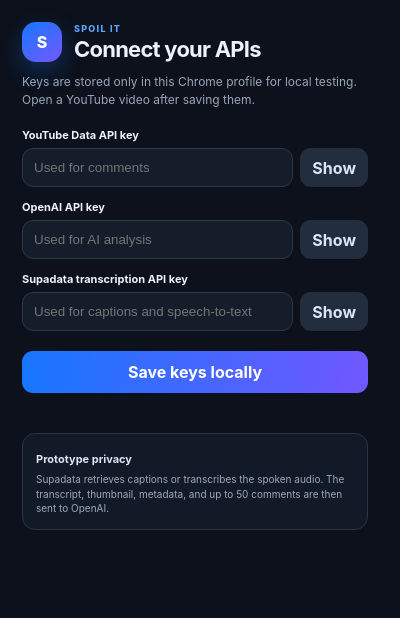
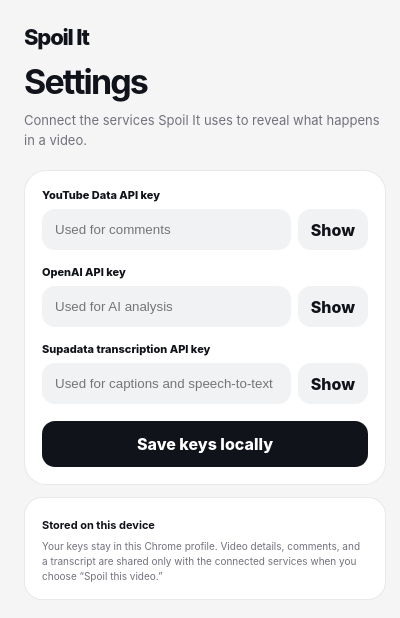
Before and after one commit to Gabriel-Kravets/YoutubeReviewExtension, a browser extension: page src/popup.html in a window 400 px wide. Drawn offline with Linux system fonts and the light colour scheme.

Commit message:
Refine Spoil It report and settings UI

```diff
--- a/src/popup.css
+++ b/src/popup.css
@@ -1,22 +1,40 @@
-:root { color-scheme: light dark; font-family: -apple-system, BlinkMacSystemFont, "Segoe UI", sans-serif; }
+:root {
+    color-scheme: light dark;
+    --bg: #f5f5f6;
+    --card: #fff;
+    --text: #11131a;
+    --muted: #71717d;
+    --border: rgb(17 19 26 / 9%);
+    --field: #f1f2f4;
+    --accent: #ff4d55;
+    font-family: -apple-system, BlinkMacSystemFont, "SF Pro Display", "Segoe UI", sans-serif;
+}
 * { box-sizing: border-box; }
-body { width: 390px; margin: 0; color: #edf3fc; background: #0c111b; }
-main { padding: 22px; }
-header { display: flex; align-items: center; gap: 12px; margin-bottom: 11px; }
-.logo { display: grid; width: 40px; height: 40px; place-items: center; border-radius: 14px; color: white; background: linear-gradient(145deg, #1677ff, #7657ff); box-shadow: 0 9px 24px rgb(22 119 255 / 30%); font-weight: 850; }
-.eyebrow { margin: 0 0 2px; color: #5ca5ff; font-size: 9px; font-weight: 850; letter-spacing: .14em; text-transform: uppercase; }
-h1 { margin: 0; font-size: 22px; letter-spacing: -.035em; }
-.intro { margin: 0 0 19px; color: #99a6b9; font-size: 12px; line-height: 1.5; }
-section { margin: 13px 0; }
-label { display: block; margin-bottom: 6px; font-size: 11px; font-weight: 750; }
+body { width: 410px; margin: 0; color: var(--text); background: var(--bg); }
+main { padding: 24px; }
+header { margin-bottom: 8px; }
+.brand { margin: 0 0 15px; font-size: 22px; font-weight: 850; letter-spacing: -.055em; }
+h1 { margin: 0; font-size: 34px; line-height: 1; letter-spacing: -.055em; }
+.intro { margin: 12px 0 20px; color: var(--muted); font-size: 13px; line-height: 1.5; }
+.settings-card { padding: 17px; border: 1px solid var(--border); border-radius: 22px; background: var(--card); }
+section { margin: 0 0 15px; }
+label { display: block; margin-bottom: 7px; font-size: 11px; font-weight: 800; }
 .key-row { display: flex; gap: 7px; }
-input { min-width: 0; flex: 1; padding: 11px; border: 1px solid #2c3749; border-radius: 11px; color: inherit; background: #151d2a; outline: none; }
-input:focus { border-color: #3b91ff; box-shadow: 0 0 0 3px rgb(59 145 255 / 15%); }
-button { border: 0; border-radius: 11px; font: inherit; font-weight: 750; cursor: pointer; }
-.toggle { padding: 0 12px; color: #dae6f8; background: #222d3e; }
-.primary { width: 100%; margin-top: 7px; padding: 11px; color: white; background: linear-gradient(100deg, #1677ff, #7157ff); }
-#status { min-height: 17px; margin: 9px 0 0; color: #4bd68e; font-size: 11px; }
-aside { margin-top: 14px; padding: 13px; border: 1px solid #293449; border-radius: 13px; color: #9ca9bb; background: #121a27; }
-aside strong { color: #dce6f5; font-size: 11px; }
-aside p { margin: 5px 0 0; font-size: 10px; line-height: 1.45; }
-@media (min-width: 700px) { body { width: min(520px, 100vw); margin: 40px auto; border-radius: 22px; box-shadow: 0 24px 80px rgb(0 0 0 / 35%); } }
+input { min-width: 0; flex: 1; padding: 12px; border: 1px solid transparent; border-radius: 13px; color: var(--text); background: var(--field); outline: none; }
+input:focus { border-color: var(--accent); box-shadow: 0 0 0 3px rgb(255 77 85 / 12%); }
+button { border: 0; border-radius: 13px; font: inherit; font-weight: 800; cursor: pointer; }
+.toggle { padding: 0 13px; color: var(--text); background: var(--field); }
+.primary { width: 100%; margin-top: 2px; padding: 13px; color: white; background: var(--text); }
+#status { min-height: 0; margin: 9px 0 0; color: #21895c; font-size: 11px; }
+#status:empty { display: none; }
+aside { margin-top: 12px; padding: 15px 17px; border: 1px solid var(--border); border-radius: 18px; color: var(--muted); background: var(--card); }
+aside strong { color: var(--text); font-size: 11px; }
+aside p { margin: 6px 0 0; font-size: 10px; line-height: 1.5; }
+@media (prefers-color-scheme: dark) {
+    :root { --bg: #0c0e13; --card: #171a21; --text: #f7f7f8; --muted: #9b9da7; --border: rgb(255 255 255 / 9%); --field: #20242d; }
+    .primary { color: #11131a; background: #f7f7f8; }
+}
+@media (min-width: 700px) {
+    body { width: min(580px, calc(100vw - 40px)); margin: 40px auto; }
+    main { padding: 32px; border: 1px solid var(--border); border-radius: 28px; background: var(--bg); box-shadow: 0 24px 80px rgb(0 0 0 / 18%); }
+}
--- a/src/popup.html
+++ b/src/popup.html
@@ -8,12 +8,10 @@
 </head>
 <body>
 <main>
-    <header>
-        <span class="logo">S</span>
-        <div><p class="eyebrow">Spoil It</p><h1>Connect your APIs</h1></div>
-    </header>
-    <p class="intro">Keys are stored only in this Chrome profile for local testing. Open a YouTube video after saving them.</p>
+    <header><p class="brand">Spoil It</p><h1>Settings</h1></header>
+    <p class="intro">Connect the services Spoil It uses to reveal what happens in a video.</p>
 
+    <div class="settings-card">
     <section>
         <label for="youtube-key">YouTube Data API key</label>
         <div class="key-row">
@@ -40,10 +38,11 @@
 
     <button id="save" class="primary" type="button">Save keys locally</button>
     <p id="status" role="status" aria-live="polite"></p>
+    </div>
 
     <aside>
-        <strong>Prototype privacy</strong>
-        <p>Supadata retrieves captions or transcribes the spoken audio. The transcript, thumbnail, metadata, and up to 50 comments are then sent to OpenAI.</p>
+        <strong>Stored on this device</strong>
+        <p>Your keys stay in this Chrome profile. Video details, comments, and a transcript are shared only with the connected services when you choose “Spoil this video.”</p>
     </aside>
 </main>
 <script src="popup.js"></script>
```
Also changed, not shown: src/panel.css (+39 -7 lines), src/panel.js (+39 -20 lines).
